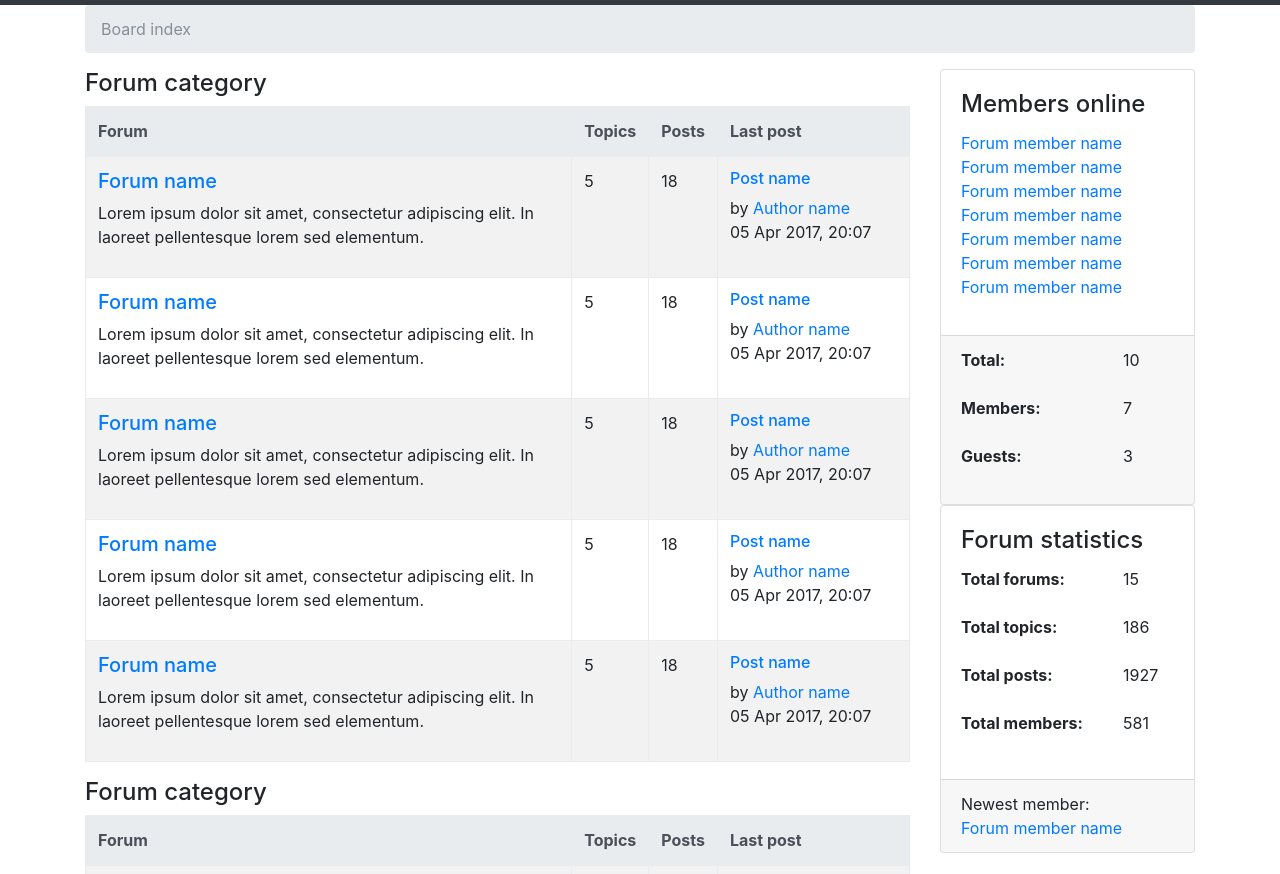
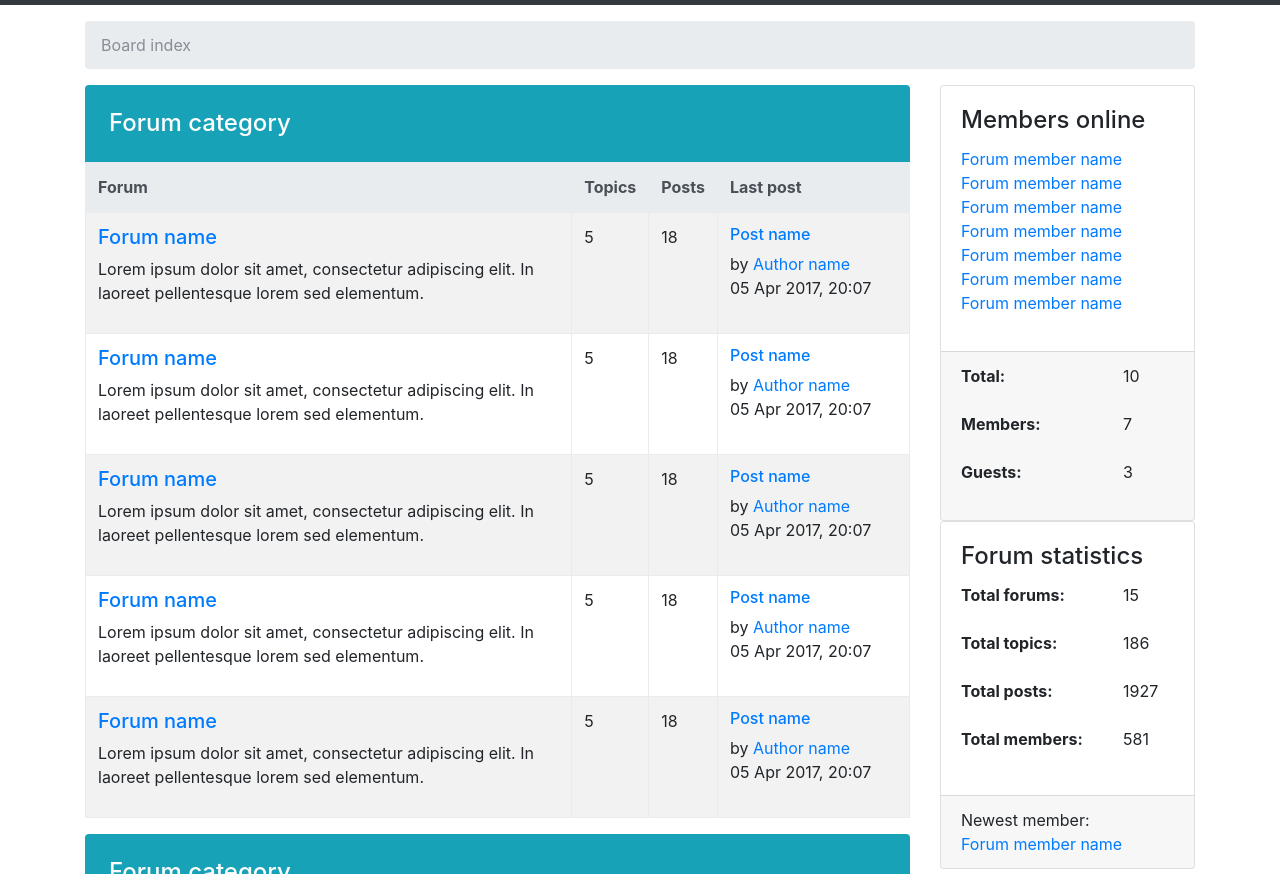
Before and after one commit to akashgiricse/Online-Forum, a plain HTML site: page index.html in a window 1280 px wide. Shown: the part 67-941 px from the top of the page. Drawn offline with nearby package versions, Linux system fonts and the light colour scheme.

Commit message:
Added text and background color, and margin and pading to the Forum category heading

```diff
--- a/index.html
+++ b/index.html
@@ -24,18 +24,18 @@
       <div class="container">
         <h1><a href="#" class="navbar-brand">Forum</a></h1>
         <form class="form-inline">
-          <input type="text" class="form-control" placeholder="Search">
+          <input type="text" class="form-control mr-3" placeholder="Search">
           <button type="submit" class="btn btn-primary">Search</button>
         </form>
       </div>
     </nav>
-    <div class="container">
+    <div class="container my-3">
       <nav class="breadcrumb">
         <span class="breadcrumb-item active">Board index</span>
       </nav>
       <div class="row">
         <div class="col-12 col-xl-9">
-          <h2 class="h4">Forum category</h2>
+          <h2 class="h4 text-white  bg-info mb-0 p-4 rounded-top">Forum category</h2>
           <table class="table table-striped table-bordered table-responsive">
             <thead class="thead-light">
               <tr>
@@ -133,7 +133,7 @@
               </tr>
             </tbody>
           </table>
-          <h2 class="h4">Forum category</h2>
+          <h2 class="h4 text-white  bg-info mb-0 p-4 rounded-top">Forum category</h2>
           <table class="table table-striped table-bordered table-responsive">
             <thead class="thead-light">
               <tr>
@@ -231,7 +231,7 @@
               </tr>
             </tbody>
           </table>
-          <h2 class="h4">Forum category</h2>
+          <h2 class="h4 text-white  bg-info mb-0 p-4 rounded-top ">Forum category</h2>
           <table class="table table-striped table-bordered table-responsive">
             <thead class="thead-light">
               <tr>
```
